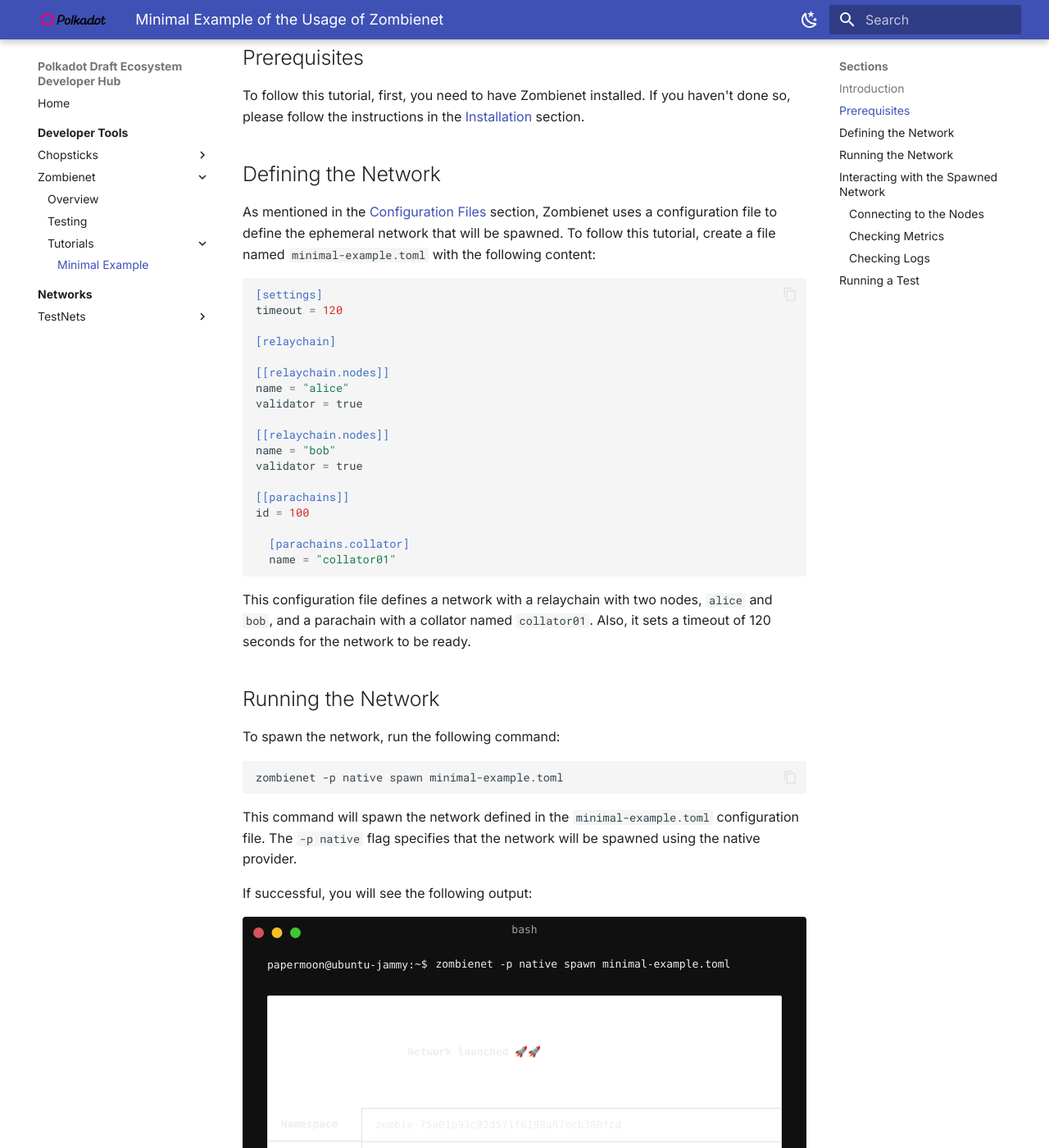
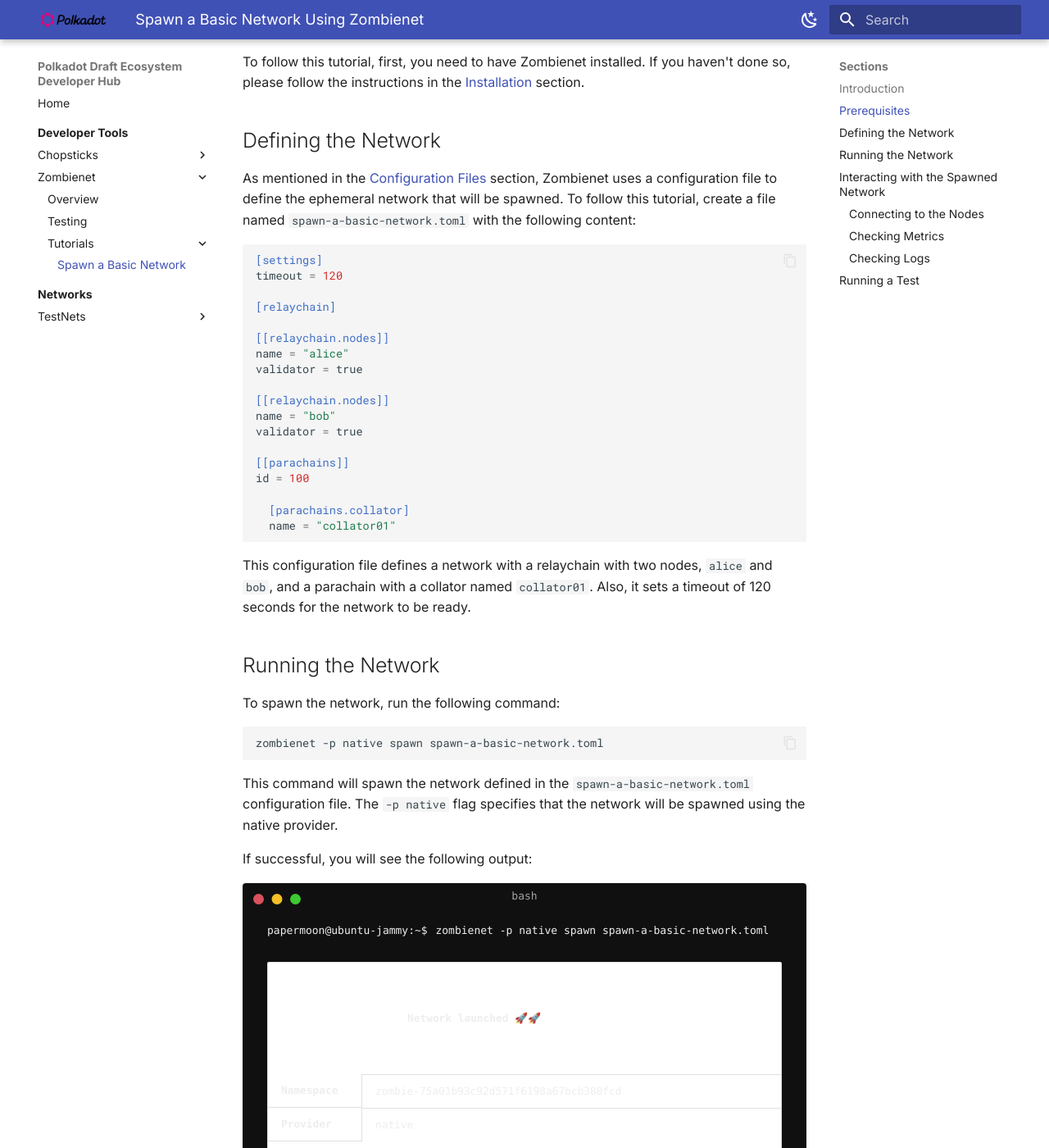
Before and after one commit to papermoonio/polkadot-ecosystem-docs-draft, an MkDocs documentation site: the page built from docs/dev-tools/zombienet/tutorials/spawn-a-basic-network.md, in a window 1280 px wide and 1400 px high, scrolled down 387 px. Shown: the whole window at 82% size. Built offline with MkDocs 1.6.1 and Material for MkDocs 9.7.7, drawn with Linux system fonts in a browser that asks for light colours; some of the changed text lies outside the part shown.

Commit message:
fix: renaming tutorial to a more accurate name

````diff
--- a/docs/dev-tools/zombienet/tutorials/minimal-example.md
+++ b/docs/dev-tools/zombienet/tutorials/spawn-a-basic-network.md
@@ -1,9 +1,9 @@
 ---
-title: Minimal Example of the Usage of Zombienet
+title: Spawn a Basic Network Using Zombienet
 description: This tutorial gets you started with Zombienet by providing a minimal example of how to use Zombienet to spawn a basic network and run a simple test over it.
 ---
 
-# A Minimal Example of the Usage of Zombienet
+# Spawn a Basic Network
 
 ## Introduction
 
@@ -15,7 +15,7 @@
 
 ## Defining the Network
 
-As mentioned in the [Configuration Files](../overview.md/#configuration-files){target=_blank} section, Zombienet uses a configuration file to define the ephemeral network that will be spawned. To follow this tutorial, create a file named `minimal-example.toml` with the following content:
+As mentioned in the [Configuration Files](../overview.md/#configuration-files){target=_blank} section, Zombienet uses a configuration file to define the ephemeral network that will be spawned. To follow this tutorial, create a file named `spawn-a-basic-network.toml` with the following content:
 
 ```toml
 [settings]
@@ -45,15 +45,15 @@
 To spawn the network, run the following command:
 
 ```bash
-zombienet -p native spawn minimal-example.toml
+zombienet -p native spawn spawn-a-basic-network.toml
 ```
 
-This command will spawn the network defined in the `minimal-example.toml` configuration file. The `-p native` flag specifies that the network will be spawned using the native provider.
+This command will spawn the network defined in the `spawn-a-basic-network.toml` configuration file. The `-p native` flag specifies that the network will be spawned using the native provider.
 
 If successful, you will see the following output:
 
 <div id="termynal" class="table-termynal" data-termynal>
-    <span data-ty="input"><span class="file-path">zombienet -p native spawn minimal-example.toml</span>
+    <span data-ty="input"><span class="file-path">zombienet -p native spawn spawn-a-basic-network.toml</span>
     <table>
         <thead>
             <tr>
@@ -195,11 +195,11 @@
 
 ## Running a Test
 
-To run a test against the spawned network, you can use the [Zombienet DSL](../testing.md) to define the test scenario. For example, you can create a file named `minimal-example-test.zndsl` with the following content:
+To run a test against the spawned network, you can use the [Zombienet DSL](../testing.md) to define the test scenario. For example, you can create a file named `spawn-a-basic-network-test.zndsl` with the following content:
 
 ```toml
 Description: Test the basic functionality of the network (minimal example)
-Network: ./minimal-config.toml
+Network: ./spawn-a-basic-network.toml
 Creds: config
 
 alice: is up
@@ -231,7 +231,7 @@
 To run the test, execute the following command:
 
 ```bash
-zombienet -p native test minimal-example-test.zndsl
+zombienet -p native test spawn-a-basic-network-test.zndsl
 ```
 
-This command will execute the test scenario defined in the `minimal-example-test.zndsl` file on the network. If successful, the terminal will display the test output, indicating whether the test passed or failed.
+This command will execute the test scenario defined in the `spawn-a-basic-network-test.zndsl` file on the network. If successful, the terminal will display the test output, indicating whether the test passed or failed.
````
Also changed, not shown: docs/dev-tools/zombienet/tutorials/.pages.
